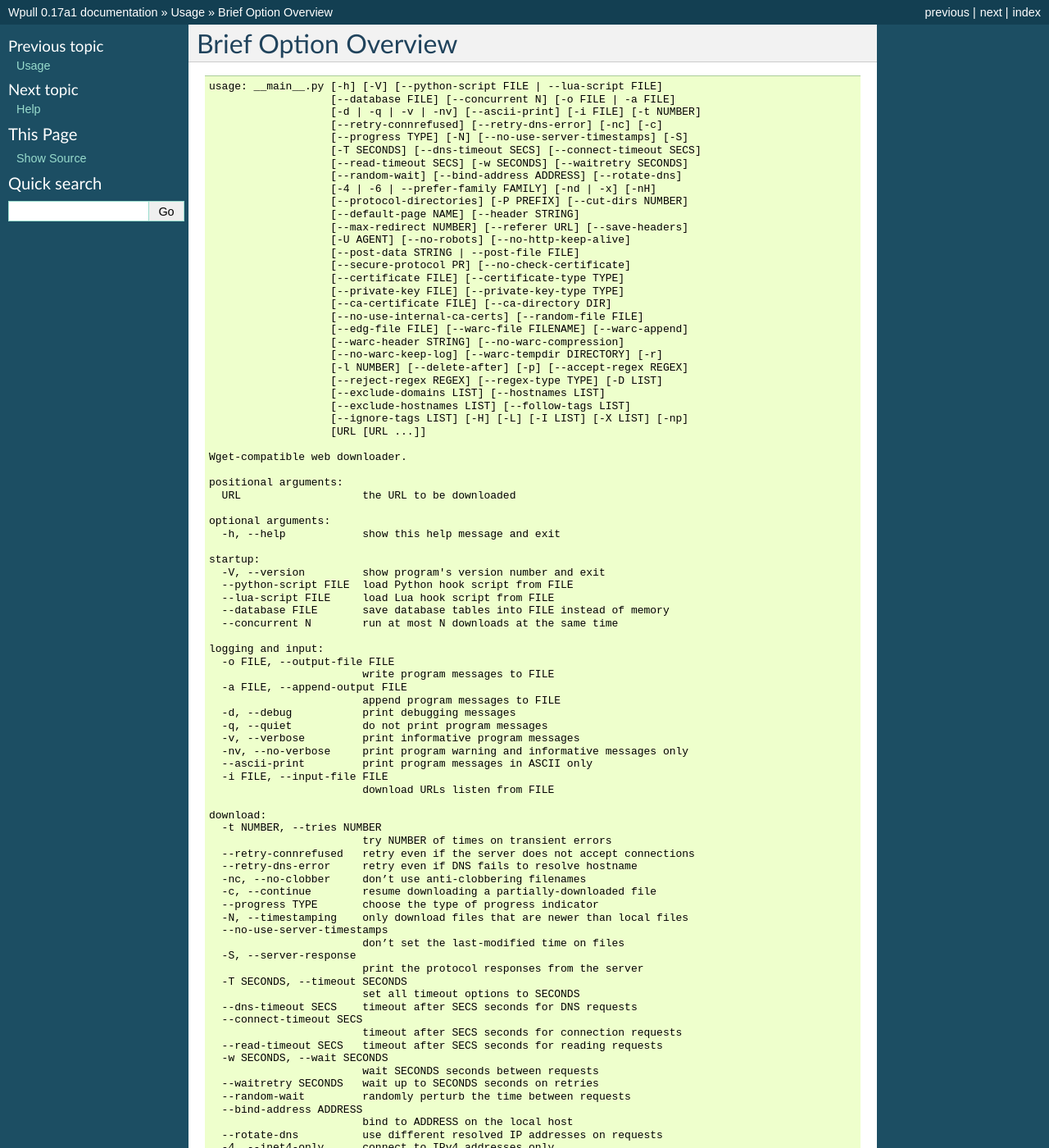
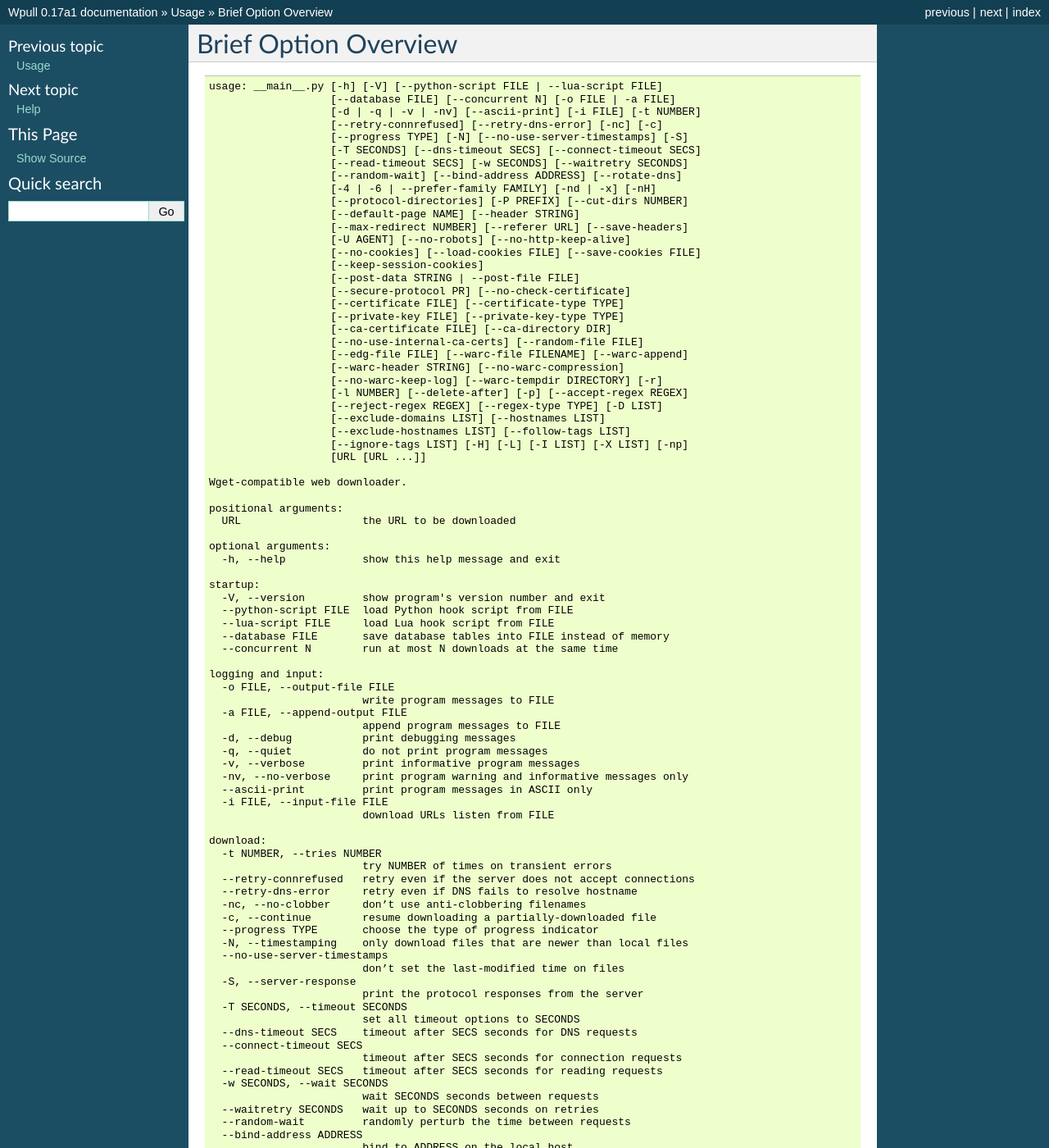
Before and after one commit to ArchiveTeam/wpull, a Sphinx documentation site: the page built from doc/terse_options.rst, in a window 1280 px wide and 1400 px high. Shown: the whole window at 82% size. Built offline with Sphinx 7.4.7, drawn with Linux system fonts in a browser that asks for light colours; pages that are not in the unit, such as notebooks, are missing from menus; some of the changed text lies outside the part shown.

Commit message:
changelog.rst: Adds cookies. Updates terse_options.rst.

```diff
--- a/doc/changelog.rst
+++ b/doc/changelog.rst
@@ -1,6 +1,12 @@
 ==========
 What's New
 ==========
+
+0.XX (2014-02-DD)
+=================
+
+* Implements cookie support.
+
 
 0.16.1 (2014-02-05)
 ===================
--- a/doc/terse_options.rst
+++ b/doc/terse_options.rst
@@ -16,6 +16,8 @@
                      [--default-page NAME] [--header STRING]
                      [--max-redirect NUMBER] [--referer URL] [--save-headers]
                      [-U AGENT] [--no-robots] [--no-http-keep-alive]
+                     [--no-cookies] [--load-cookies FILE] [--save-cookies FILE]
+                     [--keep-session-cookies]
                      [--post-data STRING | --post-file FILE]
                      [--secure-protocol PR] [--no-check-certificate]
                      [--certificate FILE] [--certificate-type TYPE]
@@ -115,6 +117,11 @@
                           use AGENT instead of Wpull’s user agent
     --no-robots           ignore robots.txt directives
     --no-http-keep-alive  disable persistent HTTP connections
+    --no-cookies          disables HTTP cookie support
+    --load-cookies FILE   load Mozilla cookies.txt from FILE
+    --save-cookies FILE   save Mozilla cookies.txt to FILE
+    --keep-session-cookies
+                          include session cookies when saving cookies to file
     --post-data STRING    use POST for all requests with query STRING
     --post-file FILE      use POST for all requests with query in FILE
 
```
